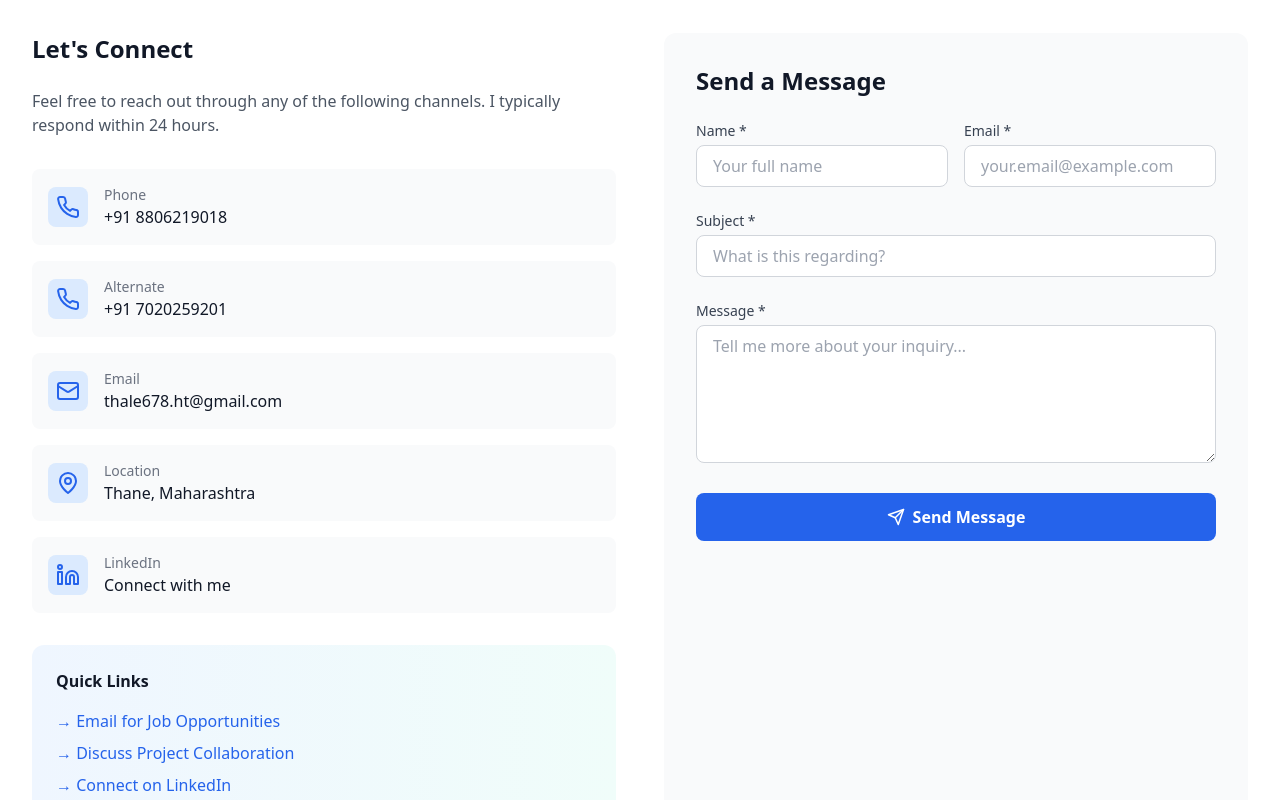
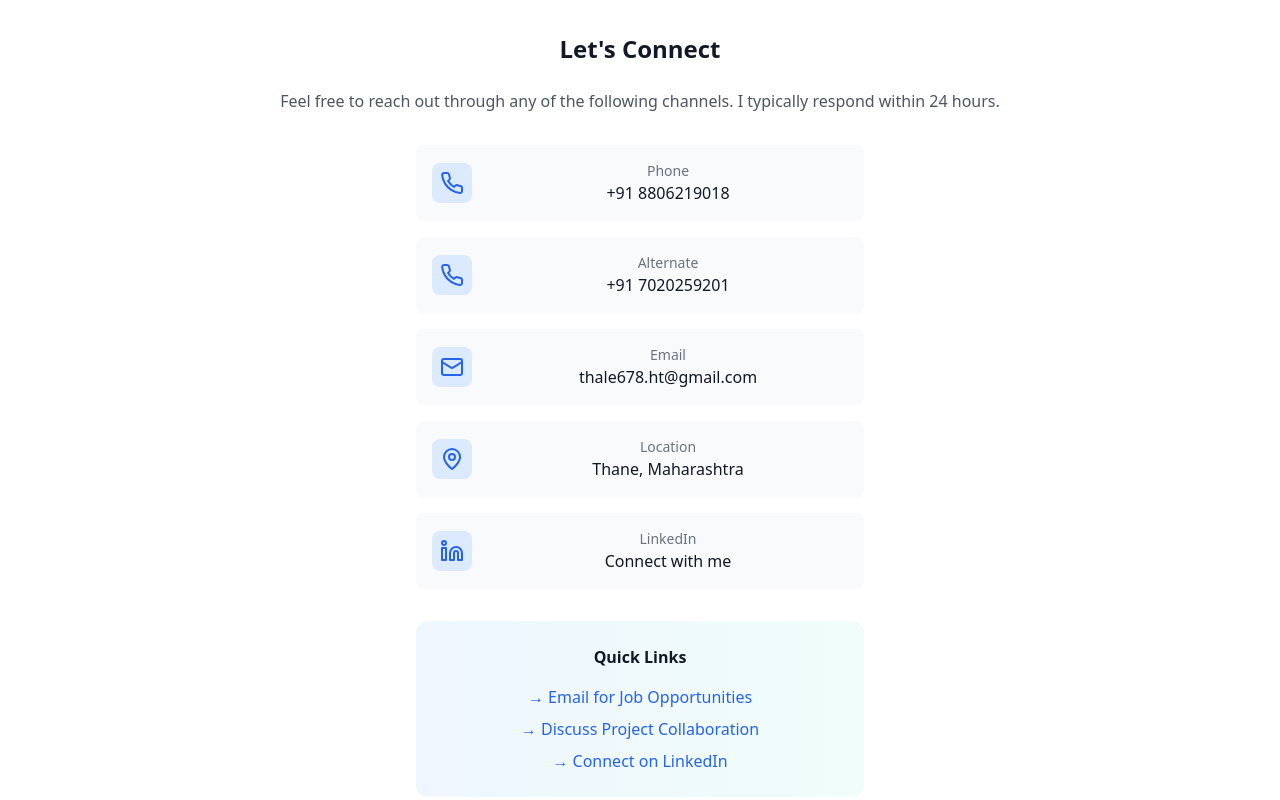
Before and after one commit to Thale678/manish.portfolio, a React (Vite) app: page / in a window 1280 px wide. Shown: the part 5620-6420 px from the top of the page. Built offline with nearby package versions, Linux system fonts and the light colour scheme.

Commit message:
Remove contact form section

```diff
--- a/src/components/Contact.tsx
+++ b/src/components/Contact.tsx
@@ -1,41 +1,7 @@
 import React, { useState } from 'react';
-import { Mail, Phone, MapPin, Linkedin, Send, CheckCircle } from 'lucide-react';
+import { Mail, Phone, MapPin, Linkedin } from 'lucide-react';
 
 const Contact = () => {
-  const [formData, setFormData] = useState({
-    name: '',
-    email: '',
-    subject: '',
-    message: ''
-  });
-  const [isSubmitted, setIsSubmitted] = useState(false);
-
-  const handleChange = (e: React.ChangeEvent<HTMLInputElement | HTMLTextAreaElement>) => {
-    setFormData({
-      ...formData,
-      [e.target.name]: e.target.value
-    });
-  };
-
-  const handleSubmit = (e: React.FormEvent) => {
-    e.preventDefault();
-
-    // Create mailto URL with form data
-    const subject = encodeURIComponent(formData.subject);
-    const body = encodeURIComponent(
-      `Hi Manish,\n\n${formData.message}\n\nBest regards,\n${formData.name}\n\nContact Details:\nEmail: ${formData.email}\nName: ${formData.name}`
-    );
-    const mailtoUrl = `mailto:thale678.ht@gmail.com?subject=${subject}&body=${body}`;
-
-    // Open mail app
-    window.location.href = mailtoUrl;
-
-    // Show success message and reset form
-    setIsSubmitted(true);
-    setTimeout(() => setIsSubmitted(false), 5000);
-    setFormData({ name: '', email: '', subject: '', message: '' });
-  };
-
   const contactInfo = [
     {
       icon: <Phone className="h-6 w-6" />,
@@ -80,9 +46,9 @@ const Contact = () => {
           </p>
         </div>
 
-        <div className="grid grid-cols-1 lg:grid-cols-2 gap-12">
+        <div className="max-w-4xl mx-auto">
           {/* Contact Information */}
-          <div className="space-y-8">
+          <div className="space-y-8 text-center">
             <div>
               <h3 className="text-2xl font-semibold text-gray-900 mb-6">Let's Connect</h3>
               <p className="text-gray-600 mb-8">
@@ -93,7 +59,7 @@ const Contact = () => {
 
             <div className="space-y-4">
               {contactInfo.map((info, index) => (
-                <div key={index} className="flex items-center space-x-4 p-4 bg-gray-50 rounded-lg hover:bg-gray-100 transition-colors duration-200">
+                <div key={index} className="flex items-center justify-center space-x-4 p-4 bg-gray-50 rounded-lg hover:bg-gray-100 transition-colors duration-200 max-w-md mx-auto">
                   <div className="bg-blue-100 p-2 rounded-lg text-blue-600">
                     {info.icon}
                   </div>
@@ -117,7 +83,7 @@ const Contact = () => {
             </div>
 
             {/* Quick Links */}
-            <div className="bg-gradient-to-r from-blue-50 to-teal-50 rounded-xl p-6">
+            <div className="bg-gradient-to-r from-blue-50 to-teal-50 rounded-xl p-6 max-w-md mx-auto">
               <h4 className="font-semibold text-gray-900 mb-4">Quick Links</h4>
               <div className="space-y-2">
                 <a
@@ -143,93 +109,6 @@ const Contact = () => {
               </div>
             </div>
           </div>
-
-          {/* Contact Form */}
-          <div className="bg-gray-50 rounded-xl p-8">
-            <h3 className="text-2xl font-semibold text-gray-900 mb-6">Send a Message</h3>
-
-            {isSubmitted && (
-              <div className="mb-6 p-4 bg-green-100 border border-green-300 rounded-lg flex items-center space-x-2">
-                <CheckCircle className="h-5 w-5 text-green-600" />
-                <span className="text-green-700">Thank you! Your message has been sent successfully.</span>
-              </div>
-            )}
-
-            <form onSubmit={handleSubmit} className="space-y-6">
-              <div className="grid grid-cols-1 sm:grid-cols-2 gap-4">
-                <div>
-                  <label htmlFor="name" className="block text-sm font-medium text-gray-700 mb-1">
-                    Name *
-                  </label>
-                  <input
-                    type="text"
-                    id="name"
-                    name="name"
-                    required
-                    value={formData.name}
-                    onChange={handleChange}
-                    className="w-full px-4 py-2 border border-gray-300 rounded-lg focus:ring-2 focus:ring-blue-500 focus:border-transparent transition-colors duration-200"
-                    placeholder="Your full name"
-                  />
-                </div>
-                <div>
-                  <label htmlFor="email" className="block text-sm font-medium text-gray-700 mb-1">
-                    Email *
-                  </label>
-                  <input
-                    type="email"
-                    id="email"
-                    name="email"
-                    required
-                    value={formData.email}
-                    onChange={handleChange}
-                    className="w-full px-4 py-2 border border-gray-300 rounded-lg focus:ring-2 focus:ring-blue-500 focus:border-transparent transition-colors duration-200"
-                    placeholder="your.email@example.com"
-                  />
-                </div>
-              </div>
-
-              <div>
-                <label htmlFor="subject" className="block text-sm font-medium text-gray-700 mb-1">
-                  Subject *
-                </label>
-                <input
-                  type="text"
-                  id="subject"
-                  name="subject"
-                  required
-                  value={formData.subject}
-                  onChange={handleChange}
-                  className="w-full px-4 py-2 border border-gray-300 rounded-lg focus:ring-2 focus:ring-blue-500 focus:border-transparent transition-colors duration-200"
-                  placeholder="What is this regarding?"
-                />
-              </div>
-
-              <div>
-                <label htmlFor="message" className="block text-sm font-medium text-gray-700 mb-1">
-                  Message *
-                </label>
-                <textarea
-                  id="message"
-                  name="message"
-                  required
-                  rows={5}
-                  value={formData.message}
-                  onChange={handleChange}
-                  className="w-full px-4 py-2 border border-gray-300 rounded-lg focus:ring-2 focus:ring-blue-500 focus:border-transparent transition-colors duration-200"
-                  placeholder="Tell me more about your inquiry..."
-                />
-              </div>
-
-              <button
-                type="submit"
-                className="w-full bg-blue-600 text-white px-6 py-3 rounded-lg font-semibold hover:bg-blue-700 transition-colors duration-200 flex items-center justify-center space-x-2"
-              >
-                <Send size={18} />
-                <span>Send Message</span>
-              </button>
-            </form>
-          </div>
         </div>
       </div>
     </section>
```
